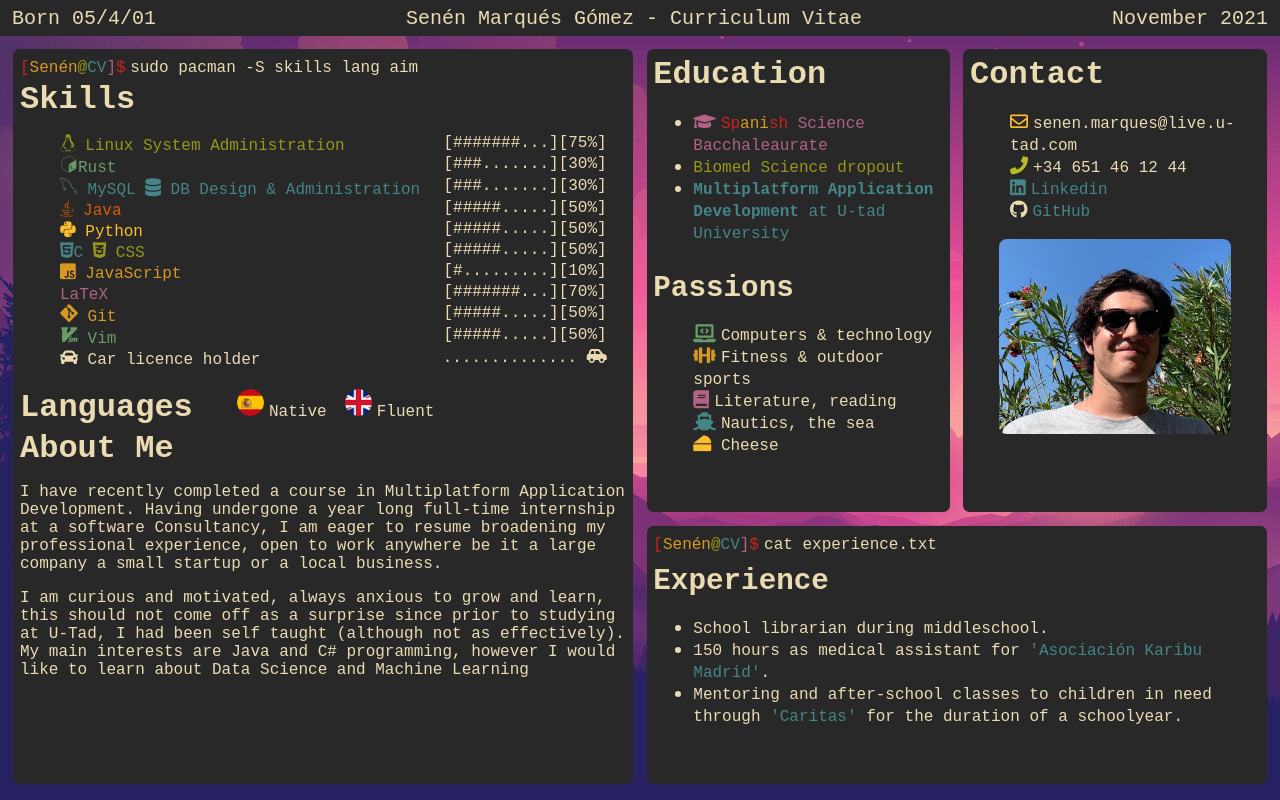
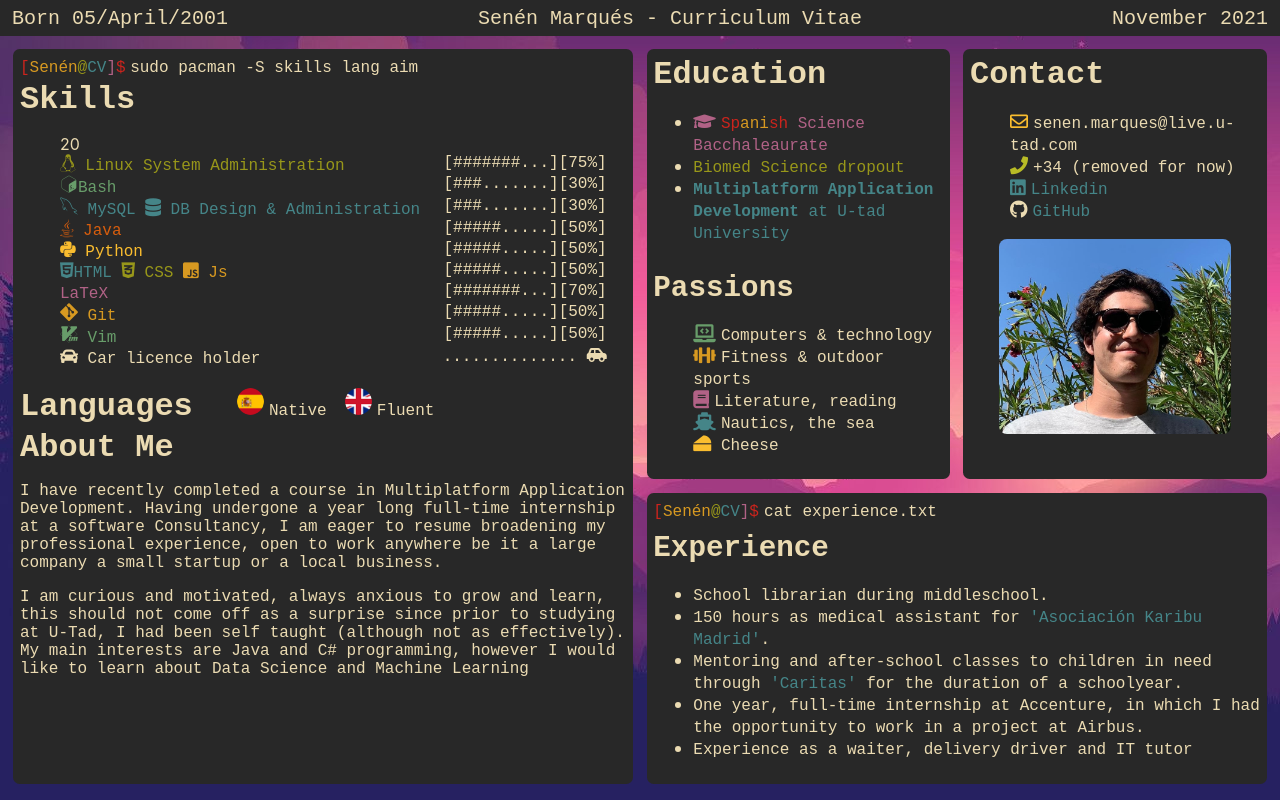
Before and after one commit to LuckyToaster/curriculum-vitae, a plain HTML site: page cv.html in a window 1280 px wide. Drawn offline with nearby package versions, Linux system fonts and the light colour scheme.

Commit message:
made some changes

```diff
--- a/cv.html
+++ b/cv.html
@@ -11,8 +11,8 @@
 <body>
     <div class='master-container'>
         <header>
-            <span id='born'><code>Born 05/4/01</code></span>
-            <span id='name'><code>Senén Marqués Gómez - Curriculum Vitae</code></span>
+            <span id='born'><code>Born 05/April/2001</code></span>
+            <span id='name'><code>Senén Marqués - Curriculum Vitae</code></span>
             <span id='date'><code>November 2021</code></span>
         </header>
         <div class="container">
@@ -22,7 +22,7 @@
                 <code>sudo pacman -S skills lang aim</code>
                 <h1><code>Skills</code></h1>
                 <ul id='skill-list'>
-                    <li>
+                    20<li>
                         <code>
                             <span class='skill-name green-text'><i class="fab fa-linux"></i> Linux System Administration</span>
                             <span class='loading-animation'><span id='loading'>[#######...]</span>[75%]</span>
@@ -30,7 +30,7 @@
                     </li>
                     <li>
                         <code>
-                            <span class='skill-name light-green-text'><i class="devicon-bash-plain"></i>Rust</span>
+                            <span class='skill-name light-green-text'><i class="devicon-bash-plain"></i>Bash</span>
                             <span class='loading-animation'><span id='loading'>[###.......]</span>[30%]</span>
                         </code>
                     </li>
@@ -54,15 +54,10 @@
                     </li>
                     <li>
                         <code>
-                            <span class='skill-name blue-text'><i class="fab fa-html5"></i>C</span>
+                            <span class='skill-name blue-text'><i class="fab fa-html5"></i>HTML</span>
                             <span class='skill-name green-text'><i class="fab fa-css3-alt"></i> CSS</span>
+                            <span class='skill-name yellow-text'><i class="fab fa-js-square"></i> Js</span>
                             <span class='loading-animation'><span id='loading'>[#####.....]</span>[50%]</span>
-                        </code>
-                    </li>
-                    <li>
-                        <code>
-                            <span class='skill-name yellow-text'><i class="fab fa-js-square"></i> JavaScript</span>
-                            <span class='loading-animation'><span id='loading'>[#.........]</span>[10%]</span>
                         </code>
                     </li>
                     <li>
@@ -156,7 +151,7 @@
                     </li>
                     <li>
                         <i class="fas fa-phone" id='phone'></i>
-                        <code>+34 651 46 12 44</code>
+                        <code>+34 (removed for now)</code>
                     </li>
                     <li>
                         <i class="fab fa-linkedin" id='linkedin'></i>
@@ -183,6 +178,12 @@
                     </li>
                     <li>
                         <code>Mentoring and after-school classes to children in need through <a href='https://www.caritas.es/' target='_blank'>'Caritas'</a> for the duration of a schoolyear.</code>
+                    </li>
+                    <li>
+                        <code>One year, full-time internship at Accenture, in which I had the opportunity to work in a project at Airbus.</code>
+                    </li>
+                    <li>
+                        <code>Experience as a waiter, delivery driver and IT tutor</code>
                     </li>
                 </ul>
             </div>
```
